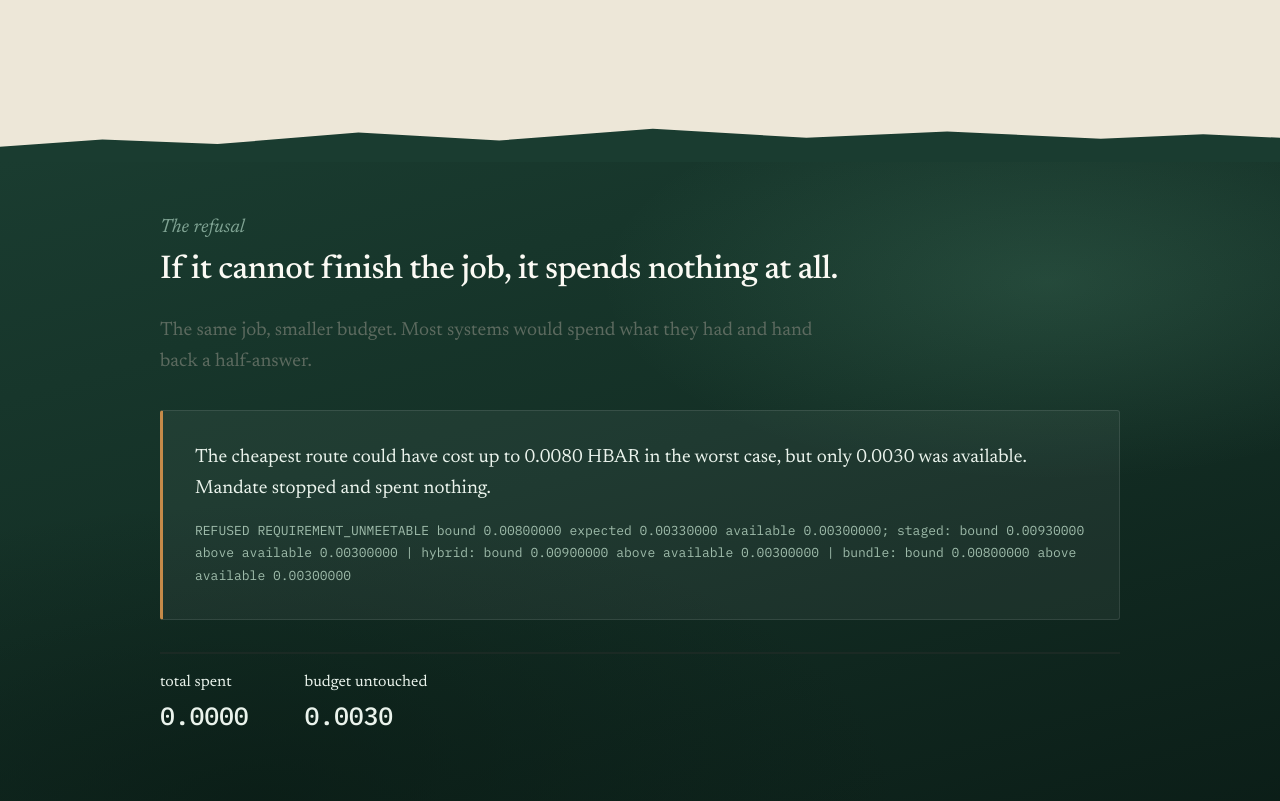
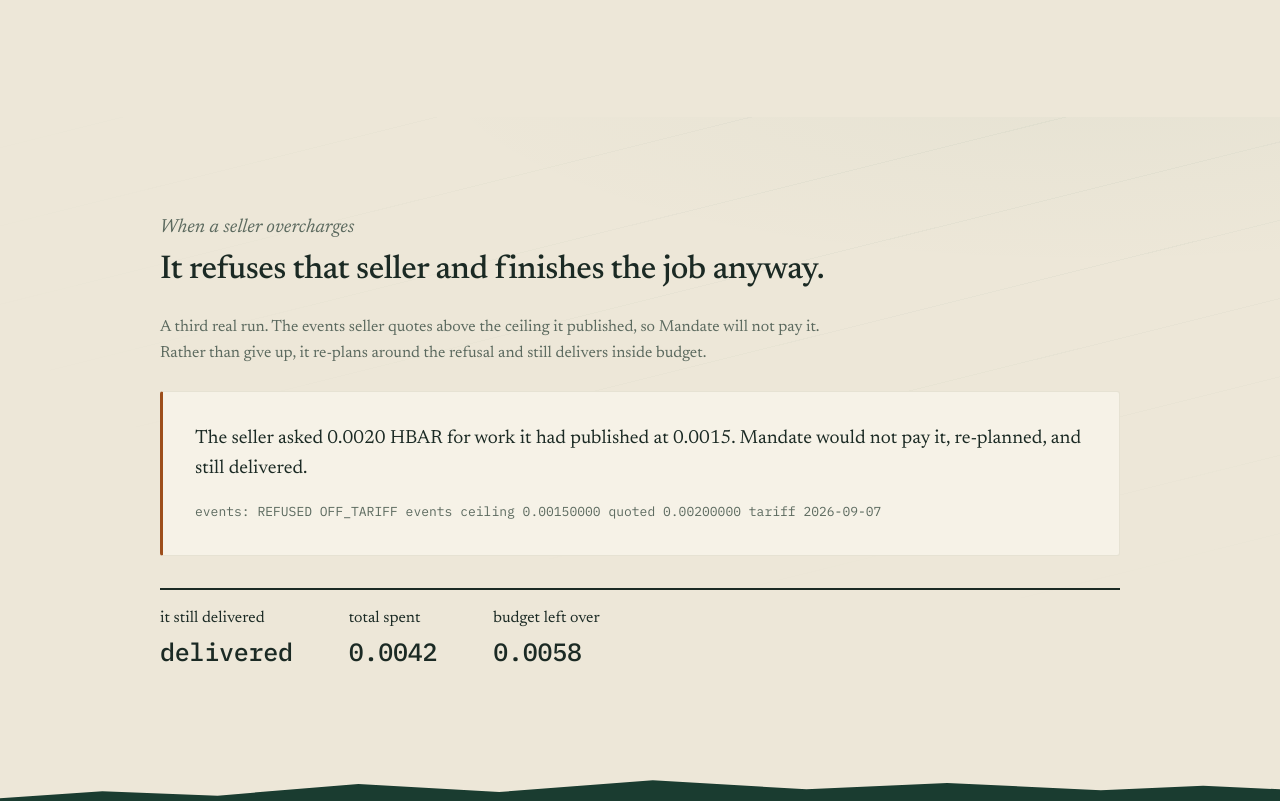
Before and after one commit to mandate-run/mandate, a plain HTML site: page site/index.html in a window 1280 px wide. Shown: the part 3626-4427 px from the top of the page. Drawn offline with Linux system fonts and the light colour scheme.

Commit message:
feat(site): a third run, seller overcharges
- refuses the listing, delivers anyway
- captured live, 0.0042 of 0.0100

```diff
--- a/site/index.html
+++ b/site/index.html
@@ -79,6 +79,19 @@
   </div>
 </section>
 
+<section>
+  <div class="wrap">
+    <h2>When a seller overcharges</h2>
+    <h3>It refuses that seller and finishes the job anyway.</h3>
+    <p class="note">A third real run. The events seller quotes above the ceiling it published, so Mandate will not pay it. Rather than give up, it re-plans around the refusal and still delivers inside budget.</p>
+    <div class="refusal">
+      <p class="refusal-plain" id="over-plain"></p>
+      <code id="over-text"></code>
+    </div>
+    <div class="kv" id="over-totals"></div>
+  </div>
+</section>
+
 <section class="dark">
   <div class="wrap">
     <h2>The refusal</h2>
--- a/site/render.js
+++ b/site/render.js
@@ -199,6 +199,28 @@ function readableReason(raw) {
   return named;
 }
 
+// A seller broke its own published price. The run refused that listing and
+// finished anyway, which is the part worth showing.
+function renderOvercharge(report) {
+  const raw = (report.refusals ?? [])[0] ?? "";
+  const m = raw.match(/ceiling ([\d.]+) quoted ([\d.]+)/);
+  const plain = document.getElementById("over-plain");
+  if (plain && m) {
+    plain.textContent =
+      `The seller asked ${tidy(m[2])} HBAR for work it had published at ` +
+      `${tidy(m[1])}. Mandate would not pay it, re-planned, and still delivered.`;
+  }
+  const code = document.getElementById("over-text");
+  if (code) code.textContent = raw;
+
+  const t = report.totals ?? {};
+  kv("over-totals", [
+    ["it still delivered", report.status],
+    ["total spent", tidy(t.settled)],
+    ["budget left over", tidy(t.unspent)],
+  ]);
+}
+
 function rowOf(tag, cells) {
   const tr = el("tr");
   for (const c of cells) tr.appendChild(el(tag, {}, c));
@@ -219,14 +241,16 @@ function kv(id, pairs) {
 
 async function main() {
   try {
-    const [delivered, refused] = await Promise.all([
+    const [delivered, refused, overcharged] = await Promise.all([
       fetch("data/delivered.json").then(r => r.json()),
       fetch("data/refused.json").then(r => r.json()),
+      fetch("data/overcharged.json").then(r => r.json()),
     ]);
     renderPlans(delivered);
     renderSteps(delivered);
     renderOutcomes(delivered);
     renderRefusal(refused);
+    renderOvercharge(overcharged);
 
     const charts = window.MandateCharts;
     if (charts) {
```
Also changed, not shown: site/data/overcharged.json (added, +1 -0 lines).
